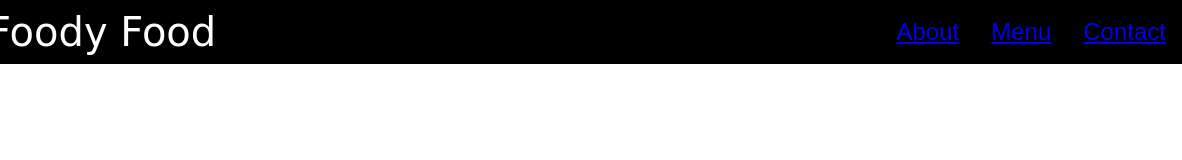
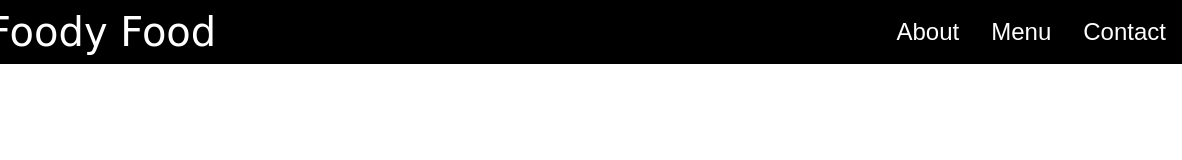
Before and after one commit to vipul-khedekar/foody-food-restro-page, a website built with webpack: page src/index.html in a window 1280 px wide. Shown: the full height of the page, 98-1280 px from the left. Built offline with nearby package versions, Linux system fonts and the light colour scheme; a web font is replaced by a local one.

Commit message:
fixed to selector of places to use anchor

```diff
--- a/src/style.css
+++ b/src/style.css
@@ -43,6 +43,11 @@ body {
     gap: 2rem;
 }
 
-.places > div:hover {
+.places > a {
+    color: #ffffff;
+    text-decoration: none;
+}
+
+.places > a:hover {
     color: #e75c20;
 }
```
